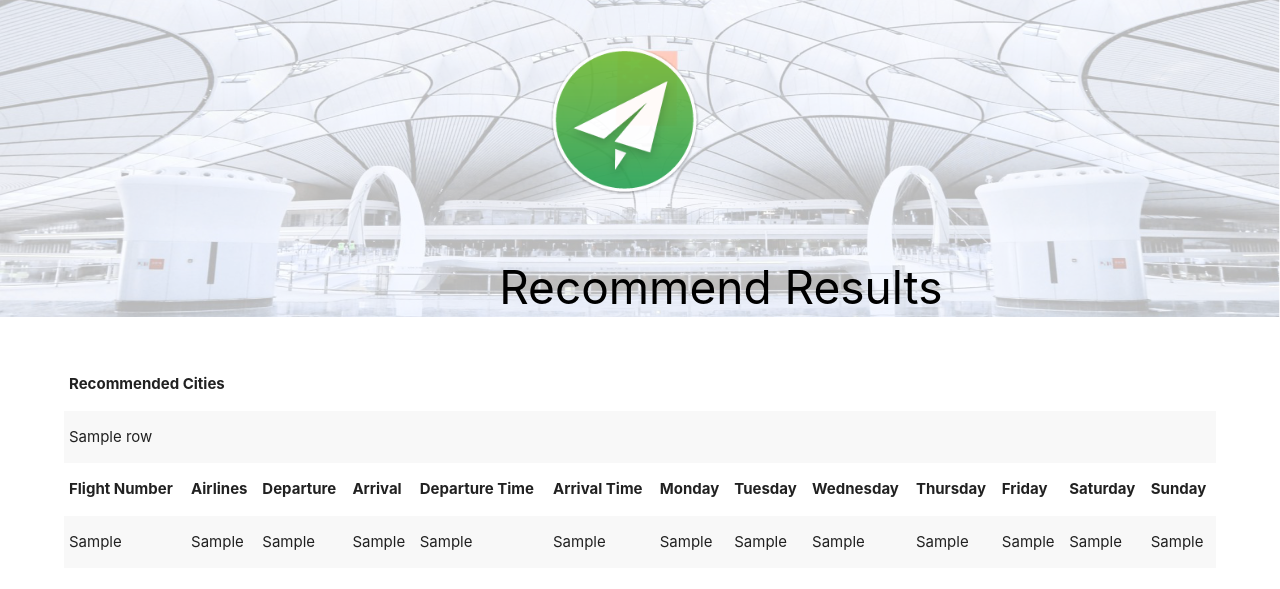
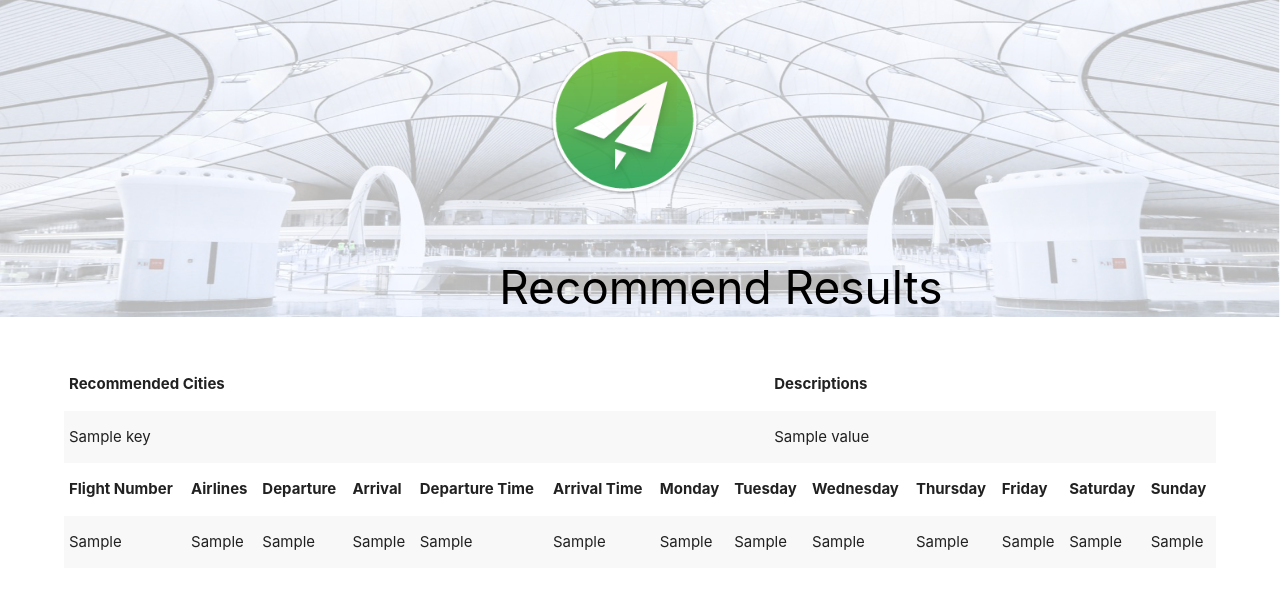
Before and after one commit to Jazz1996/CS411-project-Fly-at-will, a Django app: template project1_django/FlyAtWill/templates/recommend_result.html in a window 1280 px wide. Shown: the top 589 px of the page. Run offline with Django 3.2, Linux system fonts and the light colour scheme; the template is opened without the code that fills it: most values are stand-ins (such as "Sample title", 1, 10 or a date in 2020).

Commit message:
update af2

```diff
--- a/project1_django/FlyAtWill/templates/recommend_result.html
+++ b/project1_django/FlyAtWill/templates/recommend_result.html
@@ -20,11 +20,13 @@
   <thead>
     <tr>
         <th>Recommended Cities</th>
+        <th>Descriptions</th>
     </tr>
   </thead>
-    {% for row in arrival_city %}
+    {% for key, value in arrival_city.items %}
     <tr>
-        <td>{{ row }}</td>
+        <td>{{ key }}</td>
+        <td>{{ value }}</td>
     </tr>
     {% endfor %}
 </table>
```
Also changed, not shown: project1_django/FlyAtWill/views.py (+8 -5 lines).
